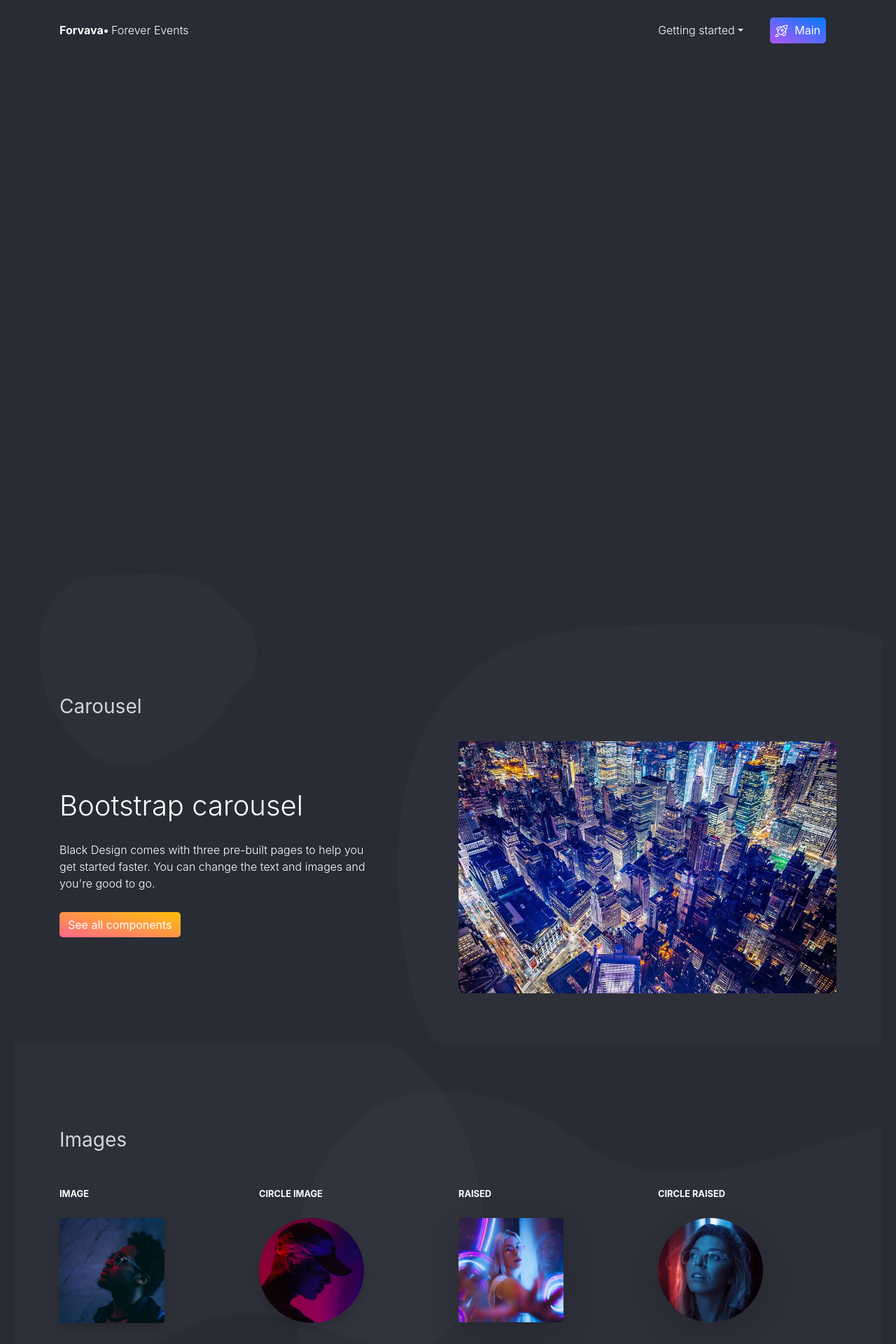
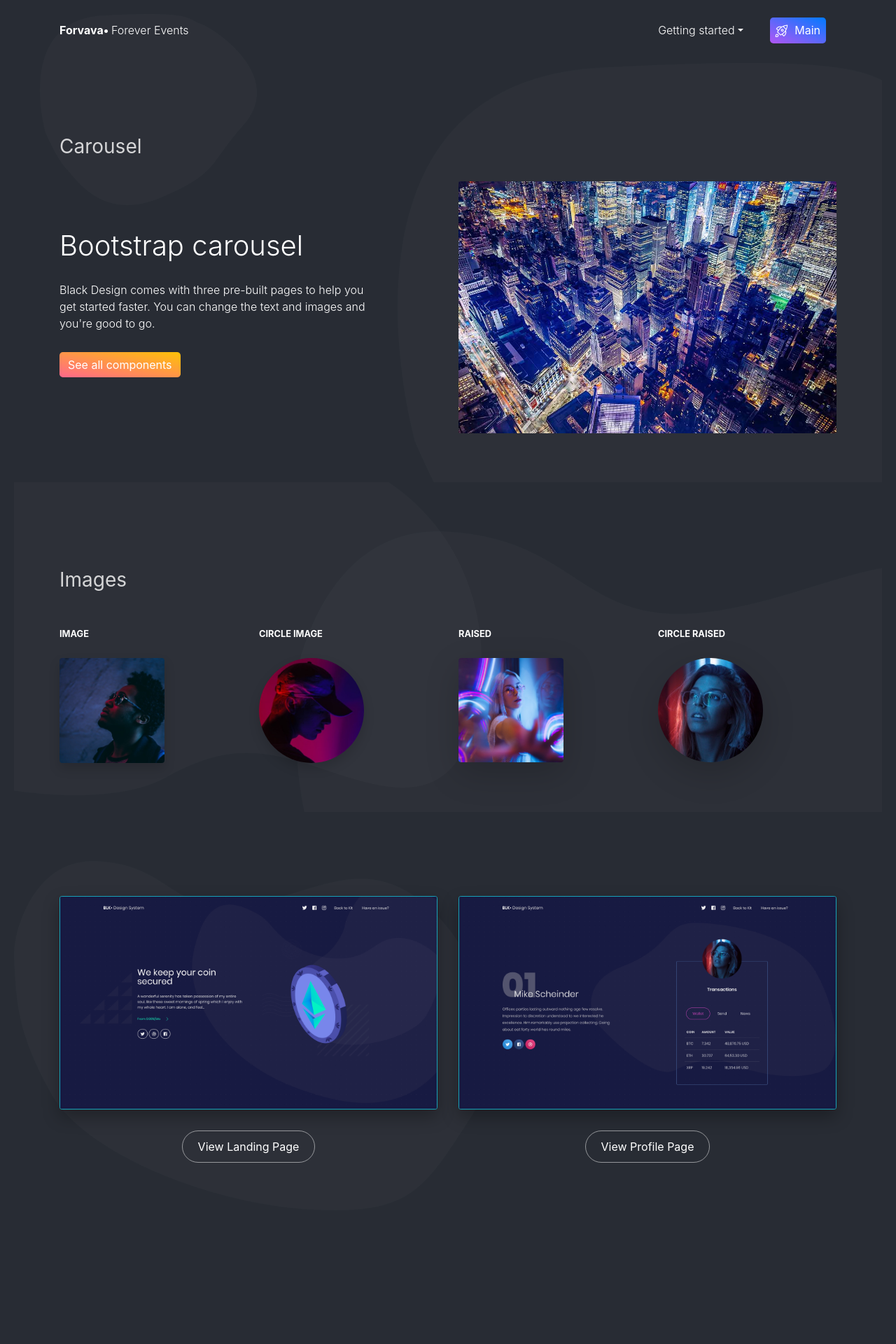
Before and after one commit to aloha-fim/docker_react_python_frontend, a React (Create React App) app: page / in a window 1280 px wide. Shown: the top 1920 px of the page at 70% size. Built offline with nearby package versions, Linux system fonts and the light colour scheme.

Commit message:
debug: test header in different placement

```diff
--- a/src/components/Index.js
+++ b/src/components/Index.js
@@ -47,7 +47,7 @@ export default function Index() {
     <>
       {/* <IndexNavbar /> */}
       <div className="wrapper">
-        <Header />
+        {/* <Header /> */}
         <div className="main">
           {/* <Basics />
           <Navbars />
@@ -59,6 +59,7 @@ export default function Index() {
           <Typography />
           {/* <NucleoIcons /> */}
           <Examples />
+          <Header />
           <Signup />
           {/* <Download /> */}
         </div>
--- a/src/components/layout.js
+++ b/src/components/layout.js
@@ -18,9 +18,7 @@ export default function Layout() {
     return (
         <>
         <IndexNavbar />
-        <div className="wrapper">
-          <Outlet />
-        </div>
+        <Outlet />
         </>
     );
 };
```
